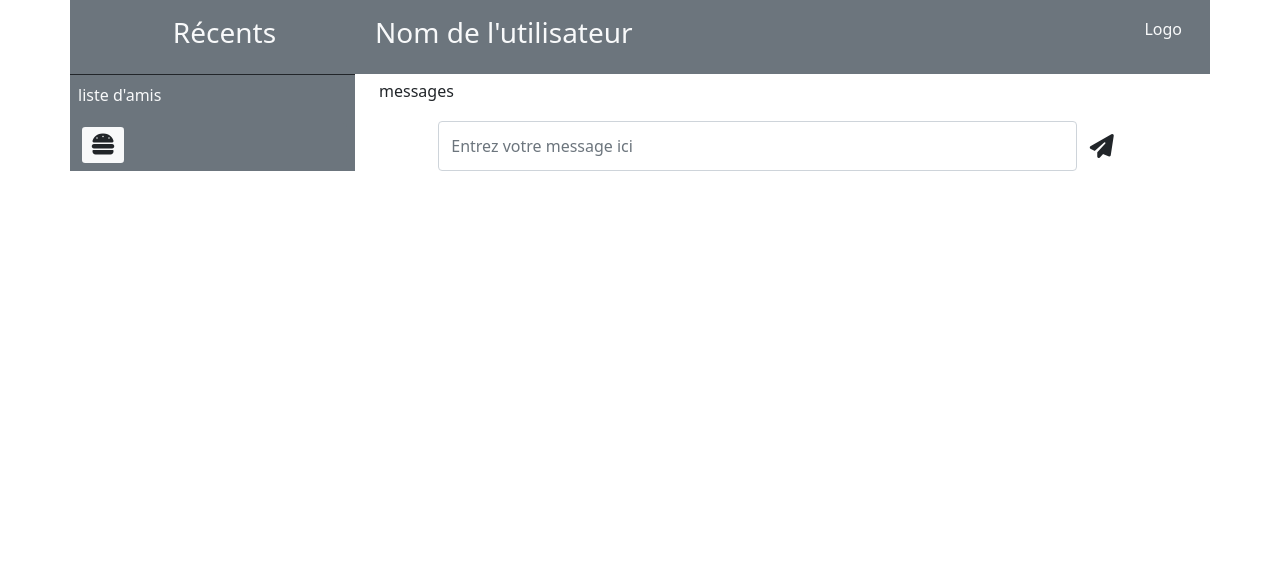
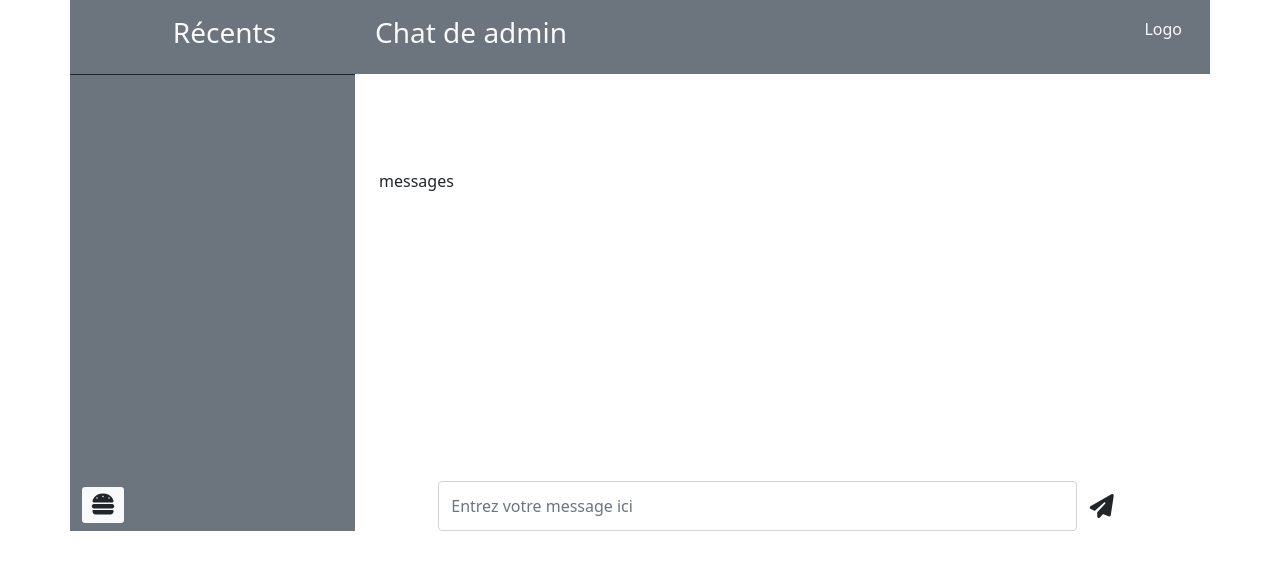
Before and after one commit to LaurianeDP/tp_05.07_chat_live, a PHP site: page / in a window 1280 px wide. Shown: the top 570 px of the page. Run offline with PHP 8.4, Linux system fonts and the light colour scheme; a user stored in the database is signed in; data comes from the database, SQL or seed files in the repository; data that the repository does not hold is empty; some libraries are stand-ins or nearby versions.

Commit message:
ajout tailles dans hmtl header ajout vérification id user dans connexion ajout du nom de l'utilisateur en dynamique sur index.php

```diff
--- a/connexion.php
+++ b/connexion.php
@@ -3,7 +3,7 @@ include_once "connect.php";
 
 $_SESSION['erreurConnexion'] ="";
 
-if(isset($_SESSION["utilisateur"]) && $_SESSION['utilisateur']="connected") //Si l'utilisateur est connecté, renvoit à la page principale
+if(isset($_SESSION["utilisateur"]) && $_SESSION['utilisateur']="connected" && !empty($_SESSION['util_connect'])) //Si l'utilisateur est connecté, renvoit à la page principale
 {
     header('Location: ./index.php');
 }
--- a/header_html.php
+++ b/header_html.php
@@ -23,6 +23,16 @@
             min-width: 50px;
             min-height: 50px;
         }
+        .amis {
+            min-height: 50vh;
+            max-width: 70vh;
+        }
+        .messages {
+            max-width: 70vh;
+        }
+        .left-menu {
+            max-width: 80vh;
+        }
 
     </style>
     <script src="https://kit.fontawesome.com/34451dc3f2.js" crossorigin="anonymous"></script>
--- a/index.php
+++ b/index.php
@@ -10,12 +10,13 @@
 
     //SQL sélection liste d'amis
     $sql="SELECT contact_lists.id_user1, contact_lists.id_user2, if(contact_lists.id_user1=$utilisateur, contact_lists.id_user2, contact_lists.id_user1) AS 'amis_$utilisateur', utilisateurs.pseudo, utilisateurs.id_user FROM `contact_lists`, utilisateurs WHERE contact_lists.id_user1=$utilisateur OR contact_lists.id_user2=$utilisateur HAVING utilisateurs.id_user=amis_$utilisateur ORDER BY utilisateurs.pseudo;";
-    $requete=$connexion->prepare($sql);
+
+    // Requête pour récupérer le pseudo de l'utilisateur connecté
+    $sql_pseudo= "SELECT pseudo FROM utilisateurs WHERE id_user=$utilisateur";
+    $requete=$connexion->prepare($sql_pseudo);
     $requete->execute();
-    while ($ami= $requete->fetch()) {
-        $ami_pseudo=$ami['pseudo'];
-    };
-
+    $result= $requete->fetch();
+    $pseudo=$result['pseudo'];
 ?>
 
 <body>
@@ -27,7 +28,7 @@
                     <h3>Récents</h3>
                 </div>
                 <div class="col-7 d-flex justify-content-start">
-                    <h3>Nom de l'utilisateur</h3>
+                    <h3>Chat de <?=$pseudo?></h3>
                 </div>
                 <div class="col-2 d-flex justify-content-end">
                     <p>Logo</p>
@@ -35,13 +36,22 @@
             </div>
             <!-- Fin du header au dessus -->
             <div class="row">
-                <div class="col-3 bg-secondary text-light border-top border-dark p-2" id="contact-list">
+                <div class="col-3 bg-secondary text-light border-top border-dark p-2 lef-menu" id="contact-list">
                     <div class="row">
                         <!-- Ici la liste d'amis -->
-                        <div class="col-12">
-                            liste d'amis
-                            <!-- Du PHP pour afficher la liste d'amis et les conversation liées si nécessaire -->
-                            <p><?=$ami_pseudo?></p>
+                        <div class="col-12 amis overflow-auto">
+                            <!-- Du PHP pour afficher la liste d'amis et ajouter les conversation liées si nécessaire -->
+                            <?php
+                                $requete=$connexion->prepare($sql);
+                                $requete->execute();
+                                while ($ami= $requete->fetch()) {
+                                $ami_pseudo=$ami['pseudo'];
+                                ?>
+                                <p class="ps-2"><?=$ami_pseudo?></p>
+                                <HR>
+                            <?php
+                            };
+                            ?>
                         </div>
                         <!-- Ici le mini menu de deconnexion et d'accès à la page profil -->
                         <div class="col-12">
@@ -59,7 +69,8 @@
                                         <div class="accordion-body">
                                             <div class="row">
                                                 <div class="btn btn-light rounded-0 col-4 d-flex align-items-center justify-content-center">
-                                                    <i class="fa-solid fa-person-through-window text-dark fs-4"></i>
+                                                    <!-- Lien de déconnexion -->
+                                                    <a href="./deconnexion.php"><i class="fa-solid fa-person-through-window text-dark fs-4"></i></a>
                                                 </div>
                                                 <div class="btn rounded-0 col-4 btn-light d-flex align-items-center justify-content-center">
                                                     <i class="fa-solid text-dark fa-user-ninja fs-4"></i>
@@ -92,7 +103,7 @@
                 <!-- La section principale avec les messages -->
                 <div class="col-9 d-flex m-0 p-0" id="main">
                     <div class="row p-0 m-0 w-100">
-                        <div class="col-12 align-self-center px-4">
+                        <div class="col-12 align-self-center px-4 overflow-auto messages">
                             <!-- Ici de l'ajax pour afficher les messages au fur et à mesure qu'ils sont envoyés -->
                             messages
                         </div>
```
